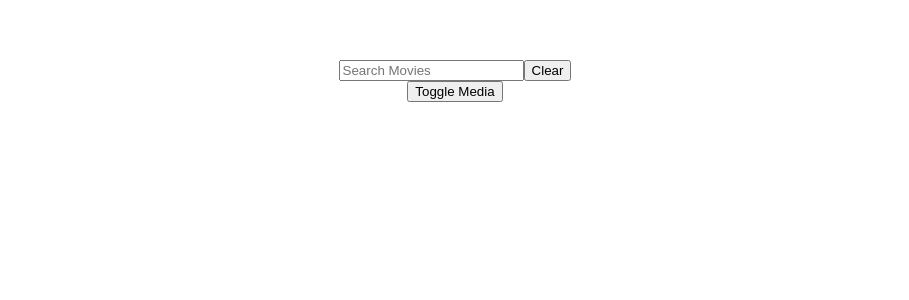
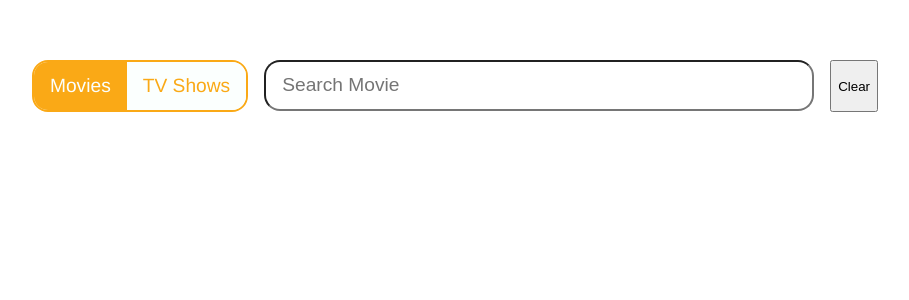
Before and after one commit to vineji/MatchMyMedia, a Vue app in the folder frontend/: page / in a window 1280 px wide. Shown: the top 300 px of the page, without its empty margins (185-1094 px from the left). Built offline with nearby package versions, Linux system fonts and the light colour scheme.

Commit message:
Added CSS styling to toggle button

```diff
--- a/frontend/src/components/SearchBooks.vue
+++ b/frontend/src/components/SearchBooks.vue
@@ -1,15 +1,26 @@
 <template>
-    <div>
-        <form @submit.prevent>
+    <div class="search_container">
+        <form @submit.prevent class="search">
+            <div class="search_button_div">
+                <button @click="toggleMedia('Movie')"
+                :class="{active: searchMedia === 'Movie'}"
+                class="movie_button"
+                > Movies </button>
+
+                <button @click="toggleMedia('TV Show')"
+                :class="{active: searchMedia === 'TV Show'}"
+                class="show_button"
+                > TV Shows  </button>
+            </div>
+
             <input
             type="text"
-            placeholder="Search Movies"
+            :placeholder="'Search ' + searchMedia"
             v-model="query"
             @input="search"
             />
             <button @click="clearQuery">Clear</button>
         </form>
-        <button @click="toggleMedia"> Toggle Media </button>
         <div v-if="mediaList.length > 0">
             <ul>
                 <li v-for="media in mediaList" :key="media.id">
@@ -31,7 +42,7 @@ export default {
         return {
             query : '',
             mediaList : [],
-            searchMedia : 'movie',
+            searchMedia : 'Movie',
             show_ChosenMedia : false,
             chosenMedia : null,
 
@@ -43,7 +54,7 @@ export default {
                 return
             }
 
-            if (this.searchMedia == "movie"){
+            if (this.searchMedia == "Movie"){
                 try{
                     const response = await fetch(`http://localhost:8000/api/search-movie/?title=${this.query}`);
 
@@ -57,7 +68,7 @@ export default {
                     console.error('error catching data', error)
                 }
             }
-            else if (this.searchMedia == "tv"){
+            else if (this.searchMedia == "TV Show"){
                 try{
                     const response = await fetch(`http://localhost:8000/api/search-show/?title=${this.query}`);
 
@@ -72,13 +83,8 @@ export default {
                 }
             }
         },
-        toggleMedia(){
-            if (this.searchMedia == "movie") {
-                this.searchMedia = "tv";
-            }
-            else{
-                this.searchMedia = "movie";
-            }
+        toggleMedia(media){
+            this.searchMedia = media;
             this.search();
         },
         clearQuery(){
@@ -94,6 +100,12 @@ export default {
 };
 </script>
 <style>
+.search_container{
+    display: flex;
+    flex-direction: column;
+    align-items: center;
+}
+
 li{
     list-style: none;
 }
@@ -101,4 +113,51 @@ img{
     height: 3cm;
     width: auto;
 }
+.search{
+    display: flex;
+    flex-direction: row;
+    gap: 1rem;
+}
+.search input{
+    width: 33rem;
+    height: 2.8rem;
+    border-radius: 1rem;
+    padding-left: 1rem;
+    font-size: 1.2rem;
+}
+.search_button_div{
+    background-color: #FBFFFE;
+    border: #FAA916 solid 2px;
+    height: 3rem;
+    border-radius: 1rem;
+    overflow: hidden;
+}
+.search_button_div button{
+    all: unset;
+    background-color: #FBFFFE;
+    color: #FAA916;
+    height: 3rem;
+    padding-left: 1rem;
+    padding-right: 1rem;
+    cursor: pointer;
+    font-weight: 500;
+    font-size: 1.2rem;
+}
+.movie_button{
+    border-top-right-radius: 0.8rem;
+    border-bottom-right-radius: 0.8rem;
+}
+.show_button{
+    border-top-left-radius: 0.8rem;
+    border-bottom-left-radius: 0.8rem;
+}
+
+.search_button_div button.active{
+    background-color: #FAA916;
+    color: #FBFFFE;
+    transition: ease 0.3s;
+
+}
+
+
 </style>
```
Also changed, not shown: 1 other file (tests, documents, lock files or other folders).
